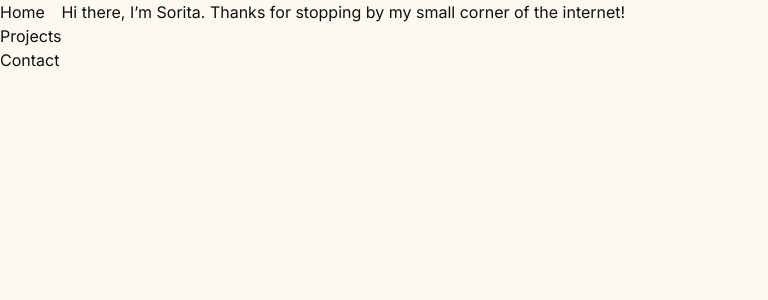
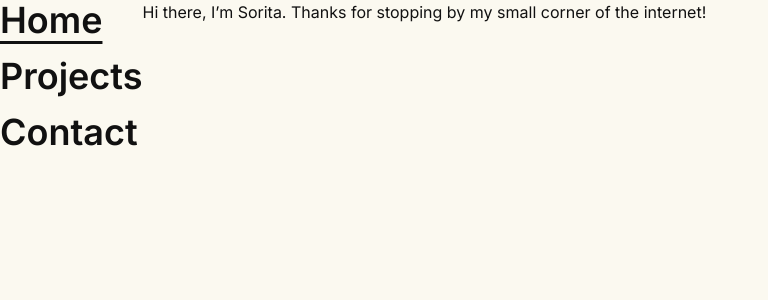
Before and after one commit to soritaheng/portfolio-v1, a Next.js app: page / in a window 1280 px wide. Shown: the top 300 px of the page, without its empty margins (0-768 px from the left). Built offline with nearby package versions, Linux system fonts and the light colour scheme.

Commit message:
add styling to nav links

```diff
--- a/src/app/layout.tsx
+++ b/src/app/layout.tsx
@@ -4,6 +4,7 @@ import "./globals.css";
 import Link from "next/link";
 
 const inter = Inter({ subsets: ["latin"] });
+const links = [{path: '/', name: 'Home'}, { path: '/projects', name: 'Projects'}, { path: '/contact', name: 'Contact'}];
 
 export const metadata: Metadata = {
   title: "Create Next App",
@@ -18,10 +19,10 @@ export default function RootLayout({
   return (
     <html lang="en">
       <body className={`${inter.className} flex`}>
-        <header className="flex flex-col">
-          <Link href="/">Home</Link>
-          <Link href="/projects">Projects</Link>
-          <Link href="/contact">Contact</Link>
+        <header className="flex flex-col gap-4 font-semibold text-4xl">
+          {links.map((link) => (
+            <Link className="hover:underline-offset-8 hover:underline" href={link.path}>{link.name}</Link>
+          ))}
         </header>
         {children}
         </body>
```
